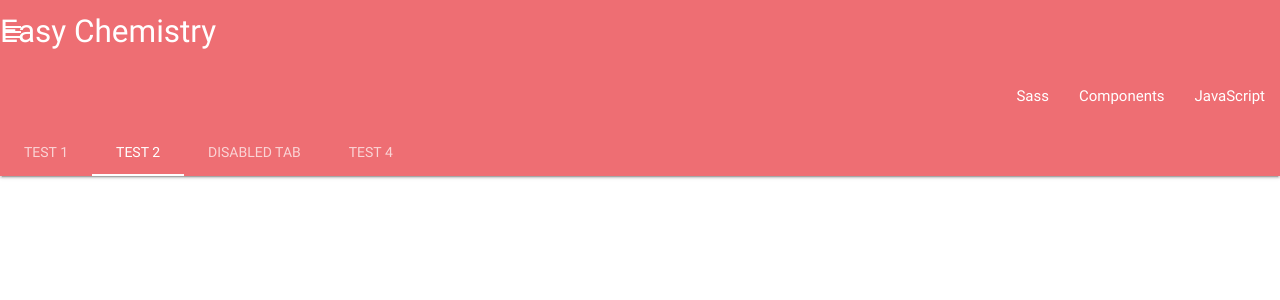
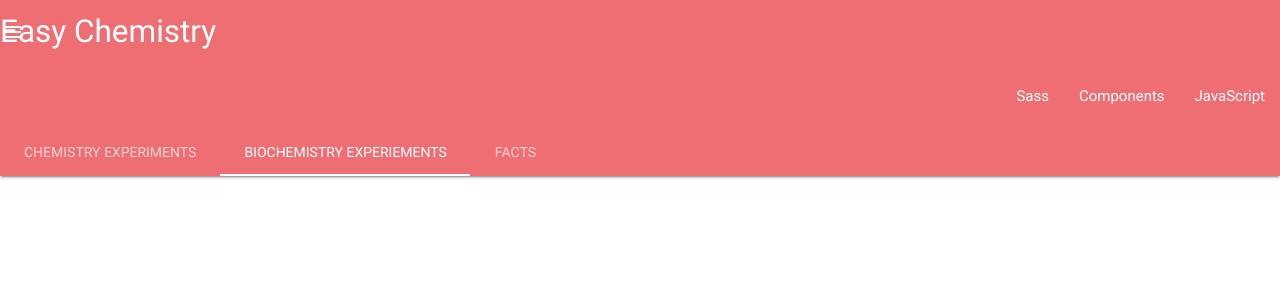
Before and after one commit to martynapacula/Project03, a Flask app: page / in a window 1280 px wide. Shown: the top 300 px of the page. Run offline with Flask 2, Linux system fonts and the light colour scheme; data that the repository does not hold is empty; some libraries are stand-ins or nearby versions.

Commit message:
tab4 in the navbar deleted and tabs renamed

```diff
--- a/templates/base.html
+++ b/templates/base.html
@@ -23,10 +23,10 @@
     </div>
     <div class="nav-content">
       <ul class="tabs tabs-transparent">
-        <li class="tab"><a href="#test1">Test 1</a></li>
-        <li class="tab"><a class="active" href="#test2">Test 2</a></li>
-        <li class="tab disabled"><a href="#test3">Disabled Tab</a></li>
-        <li class="tab"><a href="#test4">Test 4</a></li>
+        <li class="tab"><a href="#test1">Chemistry Experiments</a></li>
+        <li class="tab"><a class="active" href="#test2">Biochemistry Experiements</a></li>
+        <li class="tab disabled"><a href="#test3">Facts</a></li>
+
       </ul>
     </div>
   </nav>
```
